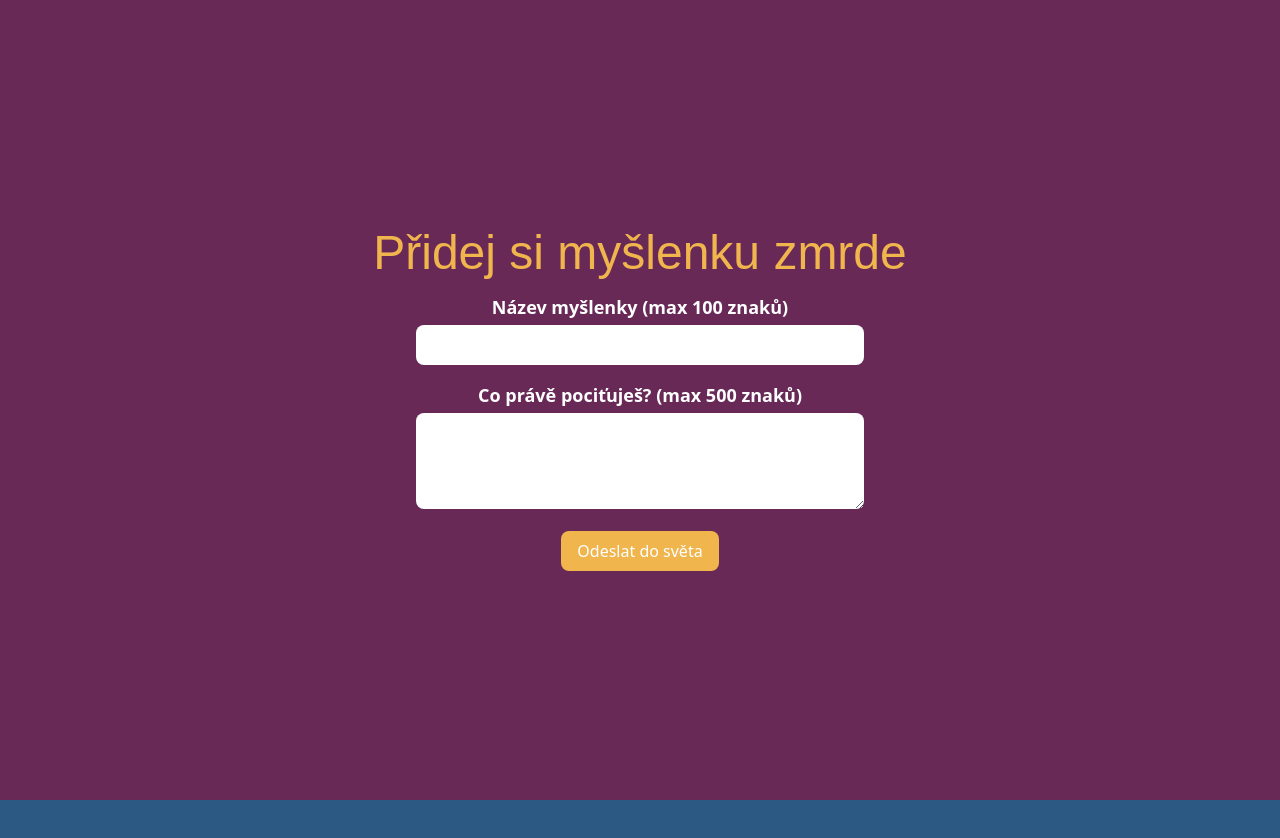
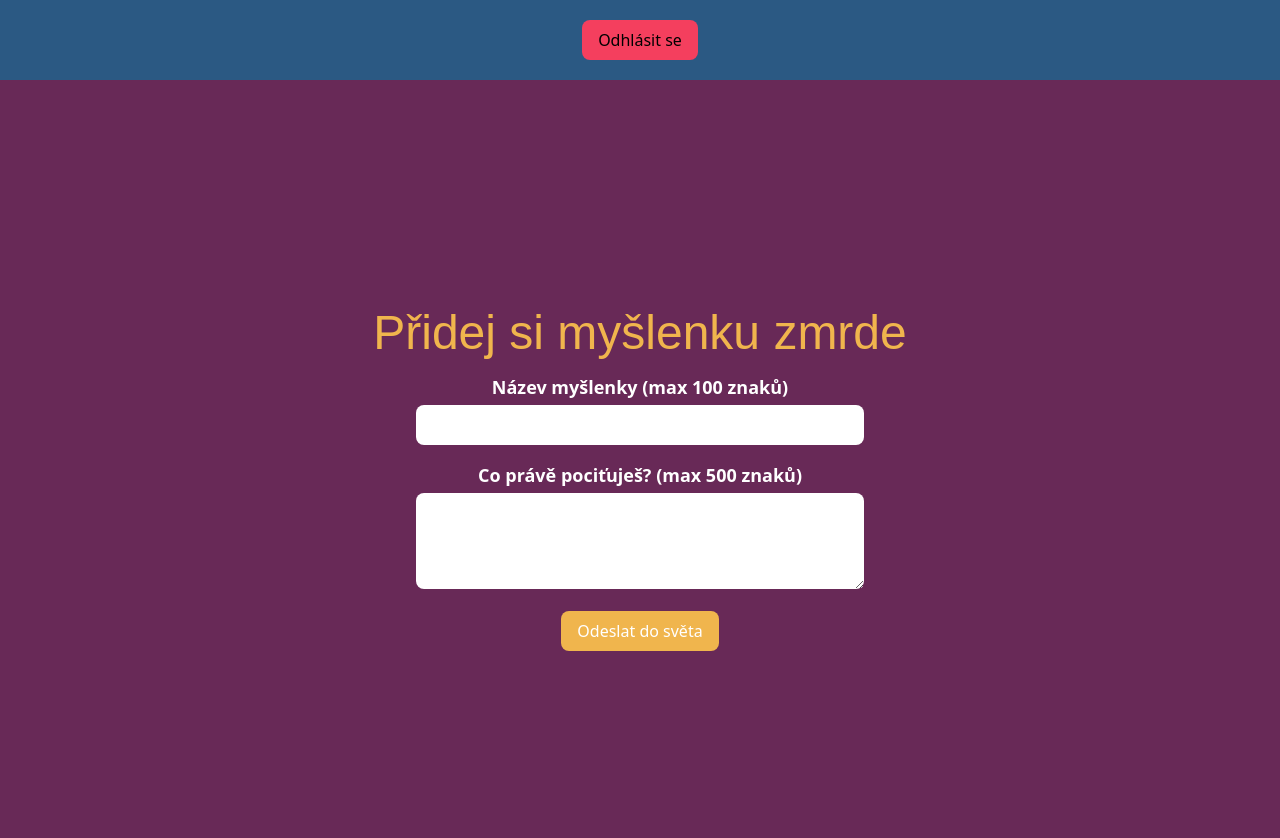
Before and after one commit to krouskystepan/heddi2k_blog, a Next.js app: page /admin in a window 1280 px wide. Shown: the top 838 px of the page. Before the commit the page ends 800 px from the top, so only its background shows below. Built offline with nearby package versions, Linux system fonts and the light colour scheme; no server answers; a web font is replaced by a local one.

Commit message:
Add sign-out button

```diff
--- a/app/admin/page.tsx
+++ b/app/admin/page.tsx
@@ -5,6 +5,7 @@ import { useSession } from 'next-auth/react'
 import { useRouter } from 'next/navigation'
 import React, { useState } from 'react'
 import { z } from 'zod'
+import { signOut } from 'next-auth/react'
 
 const postSchema = z.object({
   title: z.string().min(1, 'Povinné').max(100, 'Max 100 znaků'),
@@ -36,7 +37,6 @@ export default function AdminPage() {
       setErrors(newErrors)
     } else {
       setErrors({})
-      console.log('Form data is valid:', result.data)
 
       try {
         setIsSubmitting(true)
@@ -52,6 +52,17 @@ export default function AdminPage() {
   }
 
   return (
+    <main>
+      <div className="flex justify-center my-3">
+        <button
+          className="bg-rose-500 px-4 py-2 rounded-lg m-2"
+          onClick={() =>
+            signOut({ callbackUrl: 'https://barbieho-mnamky.vercel.app' })
+          }
+        >
+          Odhlásit se
+        </button>
+      </div>
       <section className="bg-purple min-h-screen flex justify-center items-center">
         <div className="text-center">
           {session.data?.user?.name === 'Admin' && (
@@ -101,7 +112,9 @@ export default function AdminPage() {
                 }`}
               />
               {errors.description && (
-              <p className="text-rose-500 text-sm m-2">{errors.description}</p>
+                <p className="text-rose-500 text-sm m-2">
+                  {errors.description}
+                </p>
               )}
             </div>
 
@@ -117,5 +130,6 @@ export default function AdminPage() {
           </form>
         </div>
       </section>
+    </main>
   )
 }
--- a/app/api/auth/[...nextauth]/route.ts
+++ b/app/api/auth/[...nextauth]/route.ts
@@ -18,8 +18,6 @@ const options = {
 
         if (!admin) return null
 
-        console.log('admin', admin)
-
         const isPasswordValid = await bcrypt.compare(
           credentials.password,
           admin.password
```
Lines whose indentation alone changed are shown as unchanged.
